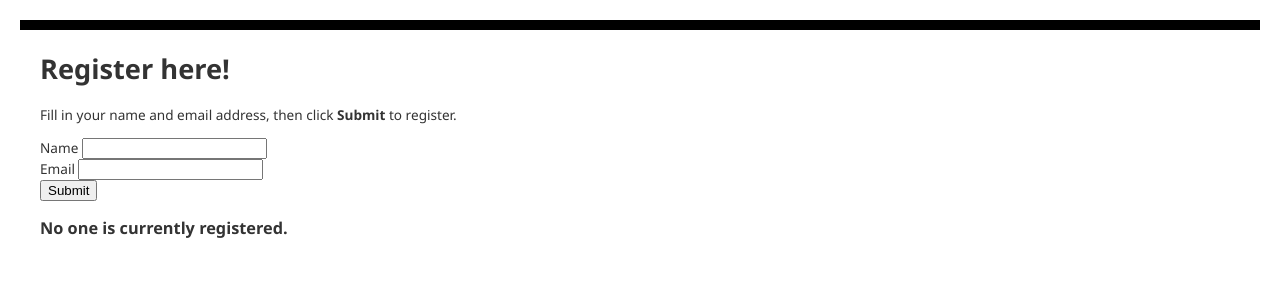
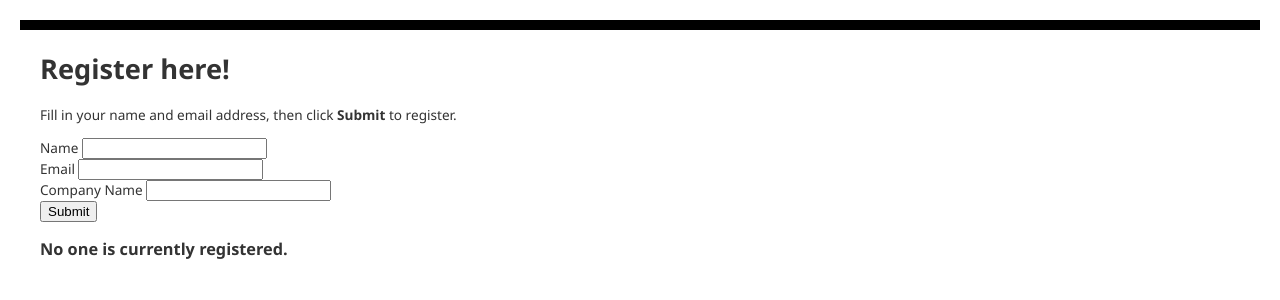
Before and after one commit to chopra5593/Azure, a PHP site: page / in a window 1280 px wide. Shown: the top 300 px of the page. Run offline with PHP 8.4, Linux system fonts and the light colour scheme; data that the repository does not hold is empty.

Commit message:
added Company Name

```diff
--- a/index.php
+++ b/index.php
@@ -21,6 +21,7 @@
 <form method="post" action="index.php" enctype="multipart/form-data" >
       Name  <input type="text" name="name" id="name"/></br>
       Email <input type="text" name="email" id="email"/></br>
+      Company Name <input type="text" name="company_name" id="company_name"/></br>
       <input type="submit" name="submit" value="Submit" />
 </form>
 <?php
@@ -45,13 +46,15 @@
         $name = $_POST['name'];
         $email = $_POST['email'];
         $date = date("Y-m-d");
+        $comapny_name = $_POST['company_name'];
         // Insert data
-        $sql_insert = "INSERT INTO registration_tbl (name, email, date)
+        $sql_insert = "INSERT INTO registration_tbl (name, email, date, company_name)
                    VALUES (?,?,?)";
         $stmt = $conn->prepare($sql_insert);
         $stmt->bindValue(1, $name);
         $stmt->bindValue(2, $email);
         $stmt->bindValue(3, $date);
+        $stmt->bindValue(4, $company_name);
         $stmt->execute();
     }
     catch(Exception $e) {
@@ -68,11 +71,13 @@
         echo "<table>";
         echo "<tr><th>Name</th>";
         echo "<th>Email</th>";
-        echo "<th>Date</th></tr>";
+        echo "<th>Date</th>";
+        echo "<th>Comapny Name</th></tr>";
         foreach($registrants as $registrant) {
             echo "<tr><td>".$registrant['name']."</td>";
             echo "<td>".$registrant['email']."</td>";
-            echo "<td>".$registrant['date']."</td></tr>";
+            echo "<td>".$registrant['date']."</td>";
+            echo "<td>".$registrant['comapny_name']."</td></tr>";
         }
         echo "</table>";
     } else {
```
